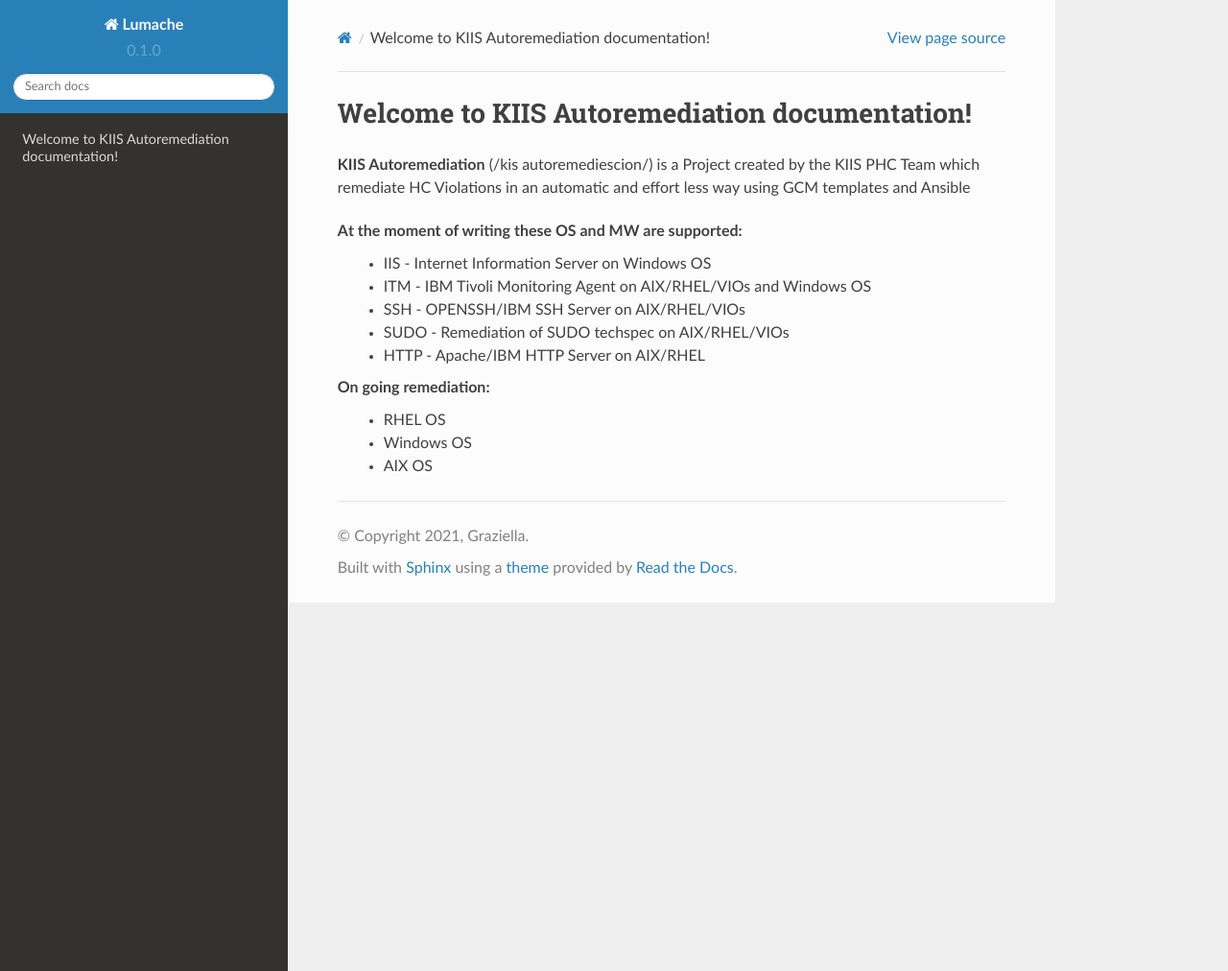
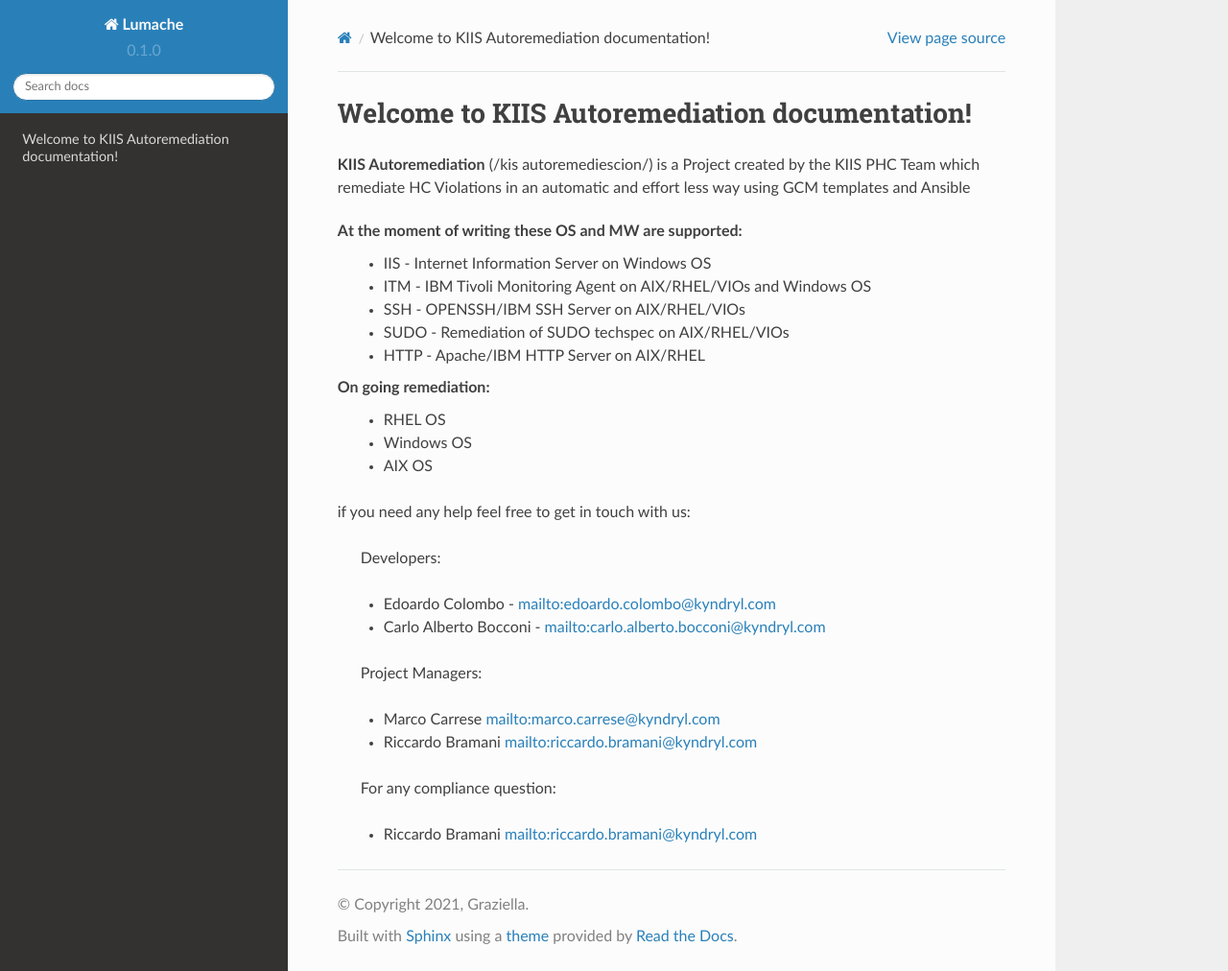
Before and after one commit to edoardo-colombo99/autoremediation-tools, a Sphinx documentation site: the page built from docs/source/index.rst, in a window 1280 px wide and 1012 px high. Shown: the whole window at 96% size. Built offline with Sphinx 7.4.7 and the Read the Docs theme 2.0.0, drawn with Linux system fonts in a browser that asks for light colours.

Commit message:
Update index.rst

```diff
--- a/docs/source/index.rst
+++ b/docs/source/index.rst
@@ -14,3 +14,19 @@ On going remediation:
   - RHEL OS
   - Windows OS
   - AIX OS
+
+if you need any help feel free to get in touch with us:
+
+  Developers:
+
+  - Edoardo Colombo - mailto:edoardo.colombo@kyndryl.com
+  - Carlo Alberto Bocconi - mailto:carlo.alberto.bocconi@kyndryl.com
+
+  Project Managers:
+
+  - Marco Carrese mailto:marco.carrese@kyndryl.com
+  - Riccardo Bramani mailto:riccardo.bramani@kyndryl.com
+
+  For any compliance question:
+
+  - Riccardo Bramani mailto:riccardo.bramani@kyndryl.com
```
